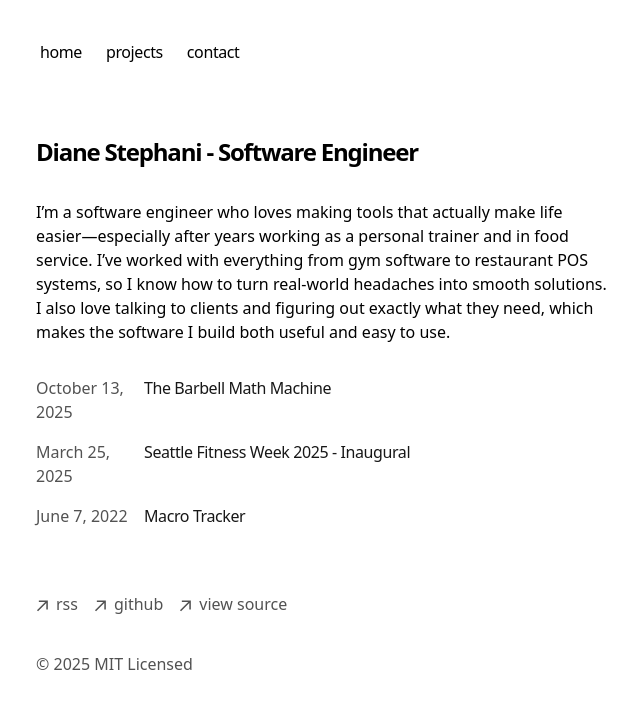
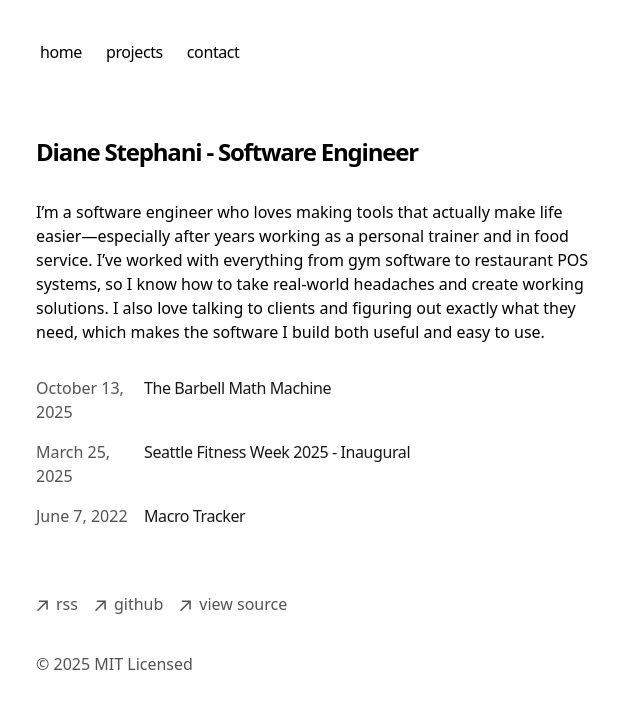
Before and after one commit to Diane-Portfolios/diane-developer-portfolio, a Next.js app: page / in a window 1280 px wide. Shown: the top 708 px of the page, without its empty margins (316-956 px from the left). Built offline with nearby package versions, Linux system fonts and the light colour scheme.

Commit message:
update main page

```diff
--- a/app/page.tsx
+++ b/app/page.tsx
@@ -7,7 +7,7 @@ export default function Page() {
         Diane Stephani - Software Engineer
       </h1>
       <p className="mb-4">
-        {`I’m a software engineer who loves making tools that actually make life easier—especially after years working as a personal trainer and in food service. I’ve worked with everything from gym software to restaurant POS systems, so I know how to turn real-world headaches into smooth solutions. I also love talking to clients and figuring out exactly what they need, which makes the software I build both useful and easy to use.`}
+        {`I’m a software engineer who loves making tools that actually make life easier—especially after years working as a personal trainer and in food service. I’ve worked with everything from gym software to restaurant POS systems, so I know how to take real-world headaches and create working solutions. I also love talking to clients and figuring out exactly what they need, which makes the software I build both useful and easy to use.`}
       </p>
       <div className="my-8">
         <BlogPosts />
```
